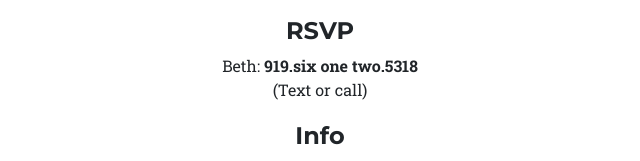
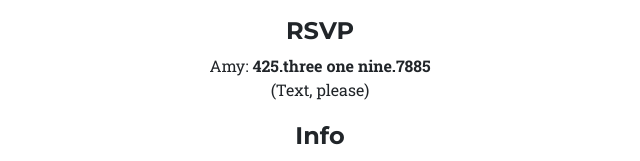
Before and after one commit to Kingman43/babybeanshower, a plain HTML site: page index.html in a window 1280 px wide. Shown: the part 639-800 px from the top of the page, 320-960 px from the left. Drawn offline with Linux system fonts and the light colour scheme; a web font is replaced by a local one.

Commit message:
rsvp Amy, not Beth

```diff
--- a/index.html
+++ b/index.html
@@ -113,9 +113,9 @@
 		<div class="row text-center">
 			<div class="col-md-12">
 				<h4>RSVP</h4>
-				Beth: <b>919.six one two.5318</b>
+				Amy: <b>425.three one nine.7885</b>
 				<br>
-				(Text or call)
+				(Text, please)
 			</div>
 		</div>
 	</div>
```
